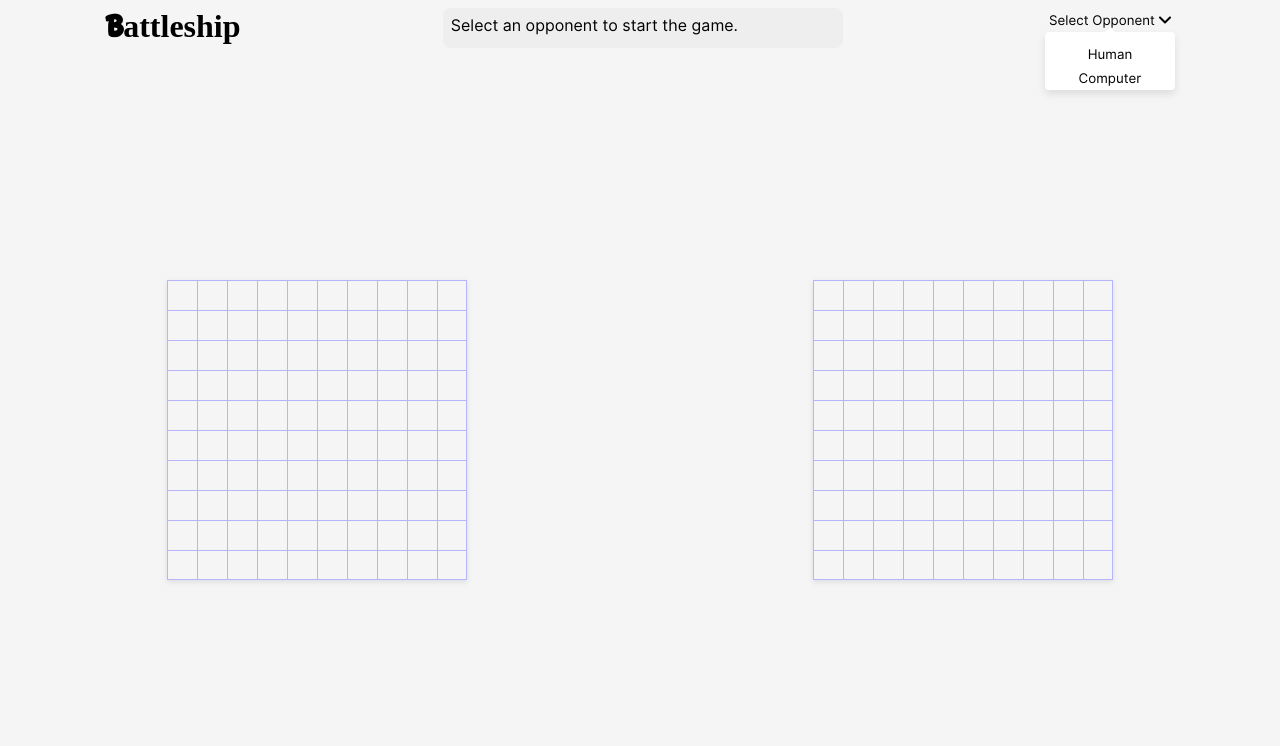
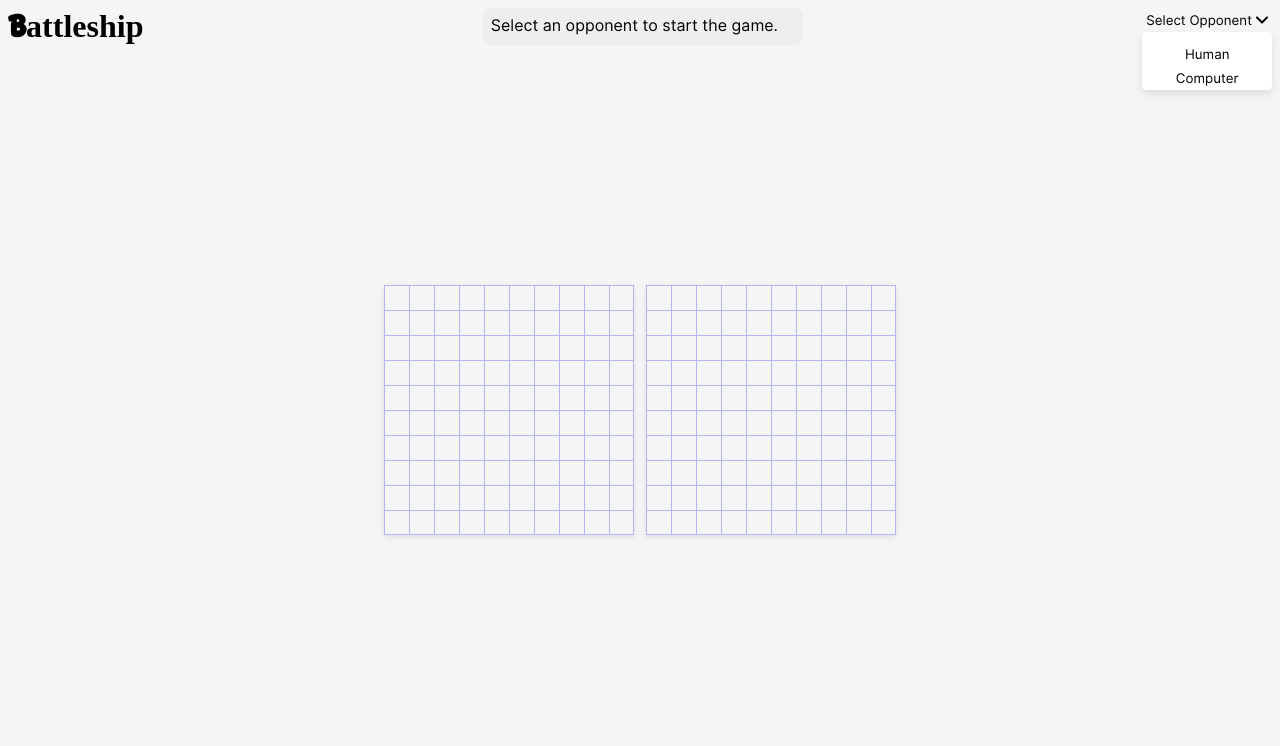
Before and after one commit to asadullahkhann/odin-battleship, a website built with webpack: page src/template.html in a window 1280 px wide. Both pictures are taken after a click on the button "Select Opponent". Shown: the top 746 px of the page. Built offline with nearby package versions, Linux system fonts and the light colour scheme.

Commit message:
Refresh UI and refactor codebase

```diff
--- a/src/game-controller.js
+++ b/src/game-controller.js
@@ -1,5 +1,5 @@
 import dotImg from './images/dot-small.svg';
-import fireImg from './images/fire.svg';
+import crossImg from './images/cross-mark.svg';
 import victoryMp3 from './sounds/victory.mp3';
 import failMp3 from './sounds/fail.mp3';
 import { createPlayers } from './players';
@@ -55,7 +55,7 @@ const handleShipPlacment = (e) => {
   const [x, y] = e.target.getAttribute('data-coordinates');
   const targetParent = e.target.parentNode;
   const {player1, player2} = players;
-  player2.isCom && showInfo("Computer's ready. Place your ships on Grid #1.");
+  player2.isCom && showInfo("Place your ships on Grid 1.");
   if (targetParent === uiBoard1 && !player1.gameboard.allShipsPlaced()) {
     player1.gameboard.placeShip(+x, +y);
     placeShipOnUi(player1.gameboard.board, uiBoard1);
@@ -74,14 +74,14 @@ const handleShipPlacment = (e) => {
     setTimeout(() => {
       cells.slice(0, 100).forEach(cell => {
         cell.classList = 'cell';
-        showInfo('Waiting for Player 2 to finish placing ships.');
+        showInfo('Waiting for Player 2 to place ships');
       });
       }, 1000);
   } else if (!player2.isCom && player2.gameboard.allShipsPlaced()) {
     setTimeout(() => {
       cells.slice(100).forEach(cell => {
         cell.classList = 'cell';
-        showInfo('Waiting for Player 1 to finish placing ships.');
+        showInfo('Waiting for Player 1 to place ships');
       });
     }, 1000);
   }
@@ -110,7 +110,7 @@ const handleShipAttack = (e) => {
     const [x, y] = getAdjacentCoordinates() || getRandomCoordinates();
     player1.gameboard.receiveAttack(+x, +y);
     placeAttackOnUi(+x, +y, player1.gameboard.board, uiBoard1);
-    showInfo("The computer made its move. Now it's your turn.");
+    showInfo("Computer moved. Your turn.");
     players.turn = 1;
   } else if (players.turn === 2 && targetParent === uiBoard1) {
     player1.gameboard.receiveAttack(+x, +y);
@@ -171,7 +171,7 @@ const placeShipOnUi = (gameboard, parentNode) => {
 const placeAttackOnUi = (x, y, gameboard, parentNode) => {
   const img = document.createElement('img');
   const cell = parentNode.querySelector(`[data-coordinates="${x}${y}"]`);
-  img.src = gameboard[y][x] ? fireImg : dotImg;
+  img.src = gameboard[y][x] ? crossImg : dotImg;
   cell.appendChild(img);
 };
 
--- a/src/styles.css
+++ b/src/styles.css
@@ -8,7 +8,7 @@
   src: url('./fonts/Inter-Regular.otf');
 }
 
-:root {
+html, body {
   height: 100%;
 }
 
@@ -20,53 +20,96 @@
 }
 
 body {
-  height: 100%;
-  display: grid;
-  grid-template-rows: 100px 1fr 40px;
+  display: flex;
+  flex-direction: column;
+  justify-content: space-between;
   background-color: #f5f5f5;
-  align-content: space-between;
-  min-width: 800px;
 }
 
 header {
   display: flex;
-  justify-content: space-around;
+  justify-content: space-between;
   gap: 8px;
+  flex-wrap: wrap;
 }
 
-main {
-  display: grid;
-  grid-template-columns: repeat(2, 300px);
-  justify-content: space-around;
-  align-content: center;
-  gap: 12px;
+header > h1 {
+  font-family: 'ktf-roadbrush';
+}
+
+header > p {
+  width: 320px;
+  background-color: #eeeeee;
+  border-radius: 8px;
+  padding: 8px;
+}
+
+header > div {
+  position: relative;
+}
+
+.dropdown-menu {
+  display: flex;
+  flex-direction: column;
+  background-color: #fff;
+  border-radius: 4px;
+  box-shadow: 0 4px 8px rgba(0, 0, 0, 0.1);
+  position: absolute;
+  z-index: 2;
+  width: 130px;
+}
+
+.toggle-dropdown > button {
+  background-color: #f5f5f5;
+  display: flex;
+  gap: 4px;
+}
+
+.dropdown-menu > button {
+  background: none;
+}
+
+.toggle-dropdown img {
+  width: 12px;
+  height: 12px;
+  align-self: center;
+}
+
+.dropdown-menu > img {
+  width: 10px;
+  height: 10px;
+  position: relative;
+  bottom: 6px;
+  align-self: center;
+}
+
+button {
+  border: none;
+  border-radius: 2px;;
+  padding: 4px 4px;
+  text-transform: capitalize;
+}
+
+button:hover {
+  cursor: pointer;
+  background-color: #eeeeee;
 }
 
 header, footer {
   padding: 8px;
 }
 
-footer > p, a {
-  font-size: 1rem;
-  font-family: "ktf-roadbrush";
-}
-
-footer a {
-  color: inherit;
-  display: inline-flex;
-  gap: 5px;
-}
-
-footer img {
-  width: 16px;
-  height: 16px;
+main {
+  display: flex;
+  justify-content: center;
+  flex-wrap: wrap;
+  gap: 12px;
 }
 
 main > div {
-  height: 300px;
   display: grid;
-  grid-template-columns: repeat(10, 30px);
-  grid-template-rows: repeat(10, 30px);
+  grid-template-columns: repeat(10, 25px);
+  grid-template-rows: repeat(10, 25px);
   box-shadow: 0 2px 6px rgba(0, 0, 0, 0.1);
 }
 
@@ -105,62 +148,23 @@ main > div {
   border-right: 3px solid #0404fc;
 }
 
-header > h1 {
-  font-family: 'ktf-roadbrush';
-}
-
-header > p {
-  background-color: #eeeeee;
-  width: 400px;
-  height: 40px;
-  border-radius: 8px;
-  padding: 8px;
-}
-
-.dropdown-menu {
-  display: flex;
-  flex-direction: column;
-  background-color: #fff;
-  border-radius: 4px;
-  box-shadow: 0 4px 8px rgba(0, 0, 0, 0.1);
-}
-
-button {
-  border: none;
-  border-radius: 2px;;
-  padding: 4px 4px;
-  text-transform: capitalize;
-}
-
-.toggle-dropdown > button {
-  background-color: #f5f5f5;
-  display: flex;
-  gap: 4px;
-}
-
-.dropdown-menu > button {
-  background: none;
-}
-
-button:hover {
-  cursor: pointer;
-  background-color: #eeeeee;
-}
-
-.toggle-dropdown img {
-  width: 12px;
-  height: 12px;
-  align-self: center;
-}
-
-.dropdown-menu > img {
-  width: 10px;
-  height: 10px;
-  position: relative;
-  bottom: 6px;
-  align-self: center;
-}
-
 .hide {
   display: none;
 }
+
+footer > p, a {
+  font-size: 1rem;
+  font-family: "ktf-roadbrush";
+}
+
+footer a {
+  color: inherit;
+  display: inline-flex;
+  gap: 5px;
+}
+
+footer img {
+  width: 16px;
+  height: 16px;
+  align-self: center;
+}
--- a/src/template.html
+++ b/src/template.html
@@ -2,6 +2,7 @@
 <html lang="en">
 <head>
   <meta charset="UTF-8">
+  <meta name="viewport" content="width=device-width, initial-scale=1.0">
   <title>Battleship</title>
 </head>
 <body>
```
Also changed, not shown: src/images/cross-mark.svg (added), src/images/cross.svg (added).
